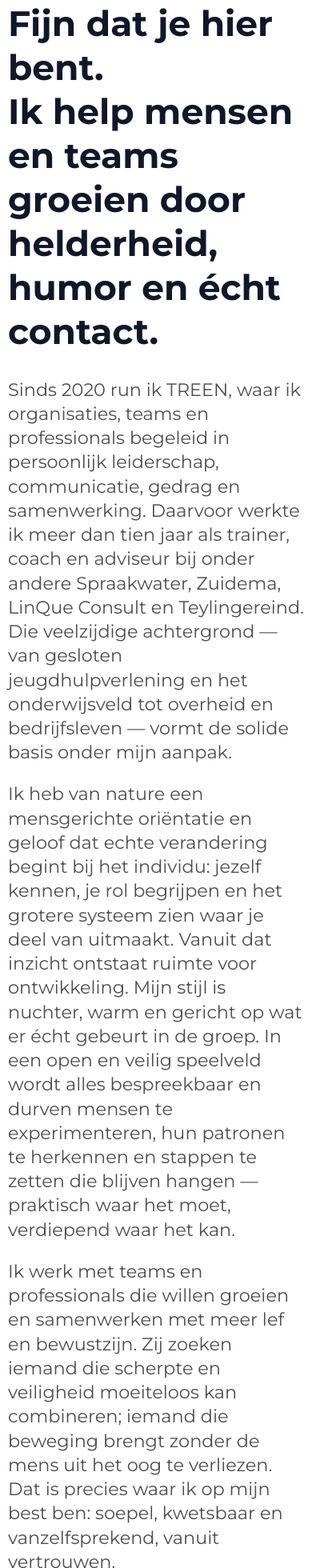
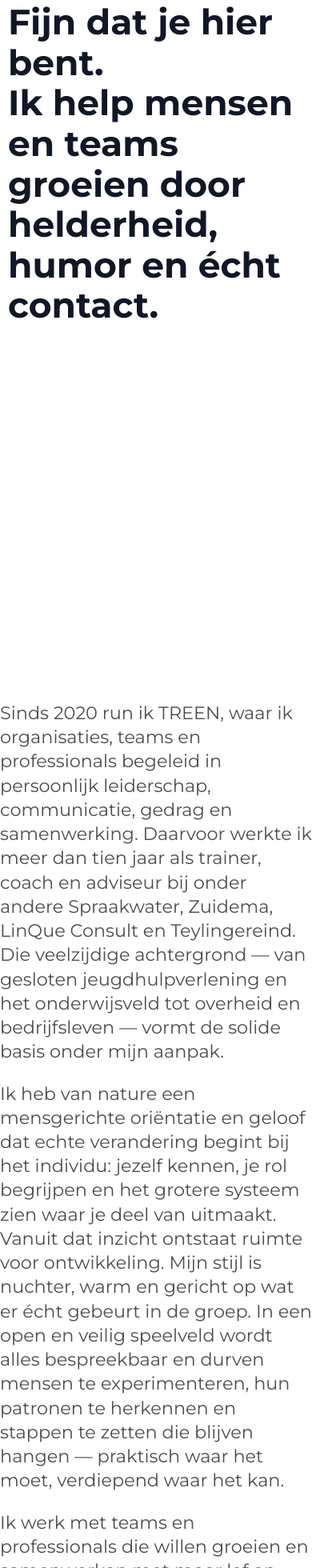
Before and after one commit to jonassmets/treen, a Next.js app: page / in a window 390 px wide. Shown: the part 40-2000 px from the top of the page at 80% size. Built offline with nearby package versions, Linux system fonts and the light colour scheme.

Commit message:
feat: introduce separate mobile-specific hero .

```diff
--- a/app/components/HeroSection.tsx
+++ b/app/components/HeroSection.tsx
@@ -12,6 +12,7 @@ const HERO_PARAGRAPHS = [
 export function HeroSection() {
   const signatureRef = useRef<HTMLDivElement | null>(null);
   const scrollRevealRefs = useRef<(HTMLDivElement | null)[]>([]);
+  const paragraphRefs = useRef<(HTMLParagraphElement | null)[]>([]);
   const signatureFrameRef = useRef<number | null>(null);
   const signatureBaseScrollRef = useRef<number | null>(null);
 
@@ -94,7 +95,33 @@ export function HeroSection() {
     };
   }, []);
 
+  useEffect(() => {
+    // Mobile paragraph lazy-load animation
+    if (typeof window === 'undefined' || window.innerWidth > 768) return;
+
+    const paragraphs = paragraphRefs.current.filter((el): el is HTMLParagraphElement => Boolean(el));
+    if (paragraphs.length === 0) return undefined;
+
+    const observer = new IntersectionObserver(
+      (entries) => {
+        entries.forEach((entry) => {
+          if (entry.isIntersecting) {
+            entry.target.classList.add('is-visible');
+          }
+        });
+      },
+      { threshold: 0.1, rootMargin: '0px 0px -50px 0px' }
+    );
+
+    paragraphs.forEach((el) => observer.observe(el));
+
+    return () => {
+      observer.disconnect();
+    };
+  }, []);
+
   return (
+    <>
       <section className="hero-section w-full flex items-center justify-center" style={{
         minHeight: 'max(100svh, 720px)',
         padding: 'clamp(32px, 5vh, 60px) 0',
@@ -116,20 +143,25 @@ export function HeroSection() {
             gap: 'clamp(24px, 3.5vh, 40px)'
           }}
         >
-        {/* Hero Title */}
+          {/* Hero Title - Fullscreen on mobile */}
           <h1 className="hero-title font-bold text-gray-900 text-left" style={{ fontWeight: 700 }}>
             Fijn dat je hier bent.<br />
+            <span className="hero-tagline-second-line">
               Ik help mensen en teams groeien door helderheid, humor en écht contact.
+            </span>
           </h1>
 
-        {/* Three Column Layout */}
+          {/* Paragraphs - Hidden initially on mobile */}
           <div className="hero-columns-wrapper">
             <div className="hero-columns scroll-reveal" data-speed="0.16" ref={(el) => { scrollRevealRefs.current[0] = el; }}>
               {HERO_PARAGRAPHS.map((paragraph, idx) => (
-              <p key={`hero-paragraph-${idx}`} className="hero-paragraph">{paragraph}</p>
+                <p
+                  key={`hero-paragraph-${idx}`}
+                  className="hero-paragraph"
+                >{paragraph}</p>
               ))}
               <div className="signature-stack">
-              <div className="mobile-signature">
+                <div className="mobile-signature mobile-hidden">
                   <Image
                     src="/signature.png"
                     alt="Handtekening van Joris"
@@ -162,5 +194,35 @@ export function HeroSection() {
           </div>
         </div>
       </section>
+
+      {/* Mobile-only paragraph section */}
+      <section
+        className="mobile-paragraph-section w-full"
+        style={{
+          scrollSnapAlign: 'start',
+          scrollSnapStop: 'always'
+        }}
+      >
+        <div className="w-full px-6" style={{ maxWidth: '979px', margin: '0 auto', paddingTop: '48px', paddingBottom: '48px' }}>
+          {HERO_PARAGRAPHS.map((paragraph, idx) => (
+            <p
+              key={`mobile-paragraph-${idx}`}
+              className="hero-paragraph mobile-lazy-paragraph"
+              ref={(el) => { paragraphRefs.current[idx] = el; }}
+            >{paragraph}</p>
+          ))}
+          <div className="mobile-signature" style={{ marginTop: '-20px' }}>
+            <Image
+              src="/signature.png"
+              alt="Handtekening van Joris"
+              width={256}
+              height={120}
+              style={{ width: '100%', height: 'auto', display: 'block' }}
+              priority
+            />
+          </div>
+        </div>
+      </section>
+    </>
   );
 }
--- a/app/globals.css
+++ b/app/globals.css
@@ -93,6 +93,14 @@ body {
   height: 240vh;
   overflow: hidden;
   background: white;
+}
+
+.mobile-paragraph-section {
+  display: none;
+}
+
+.mobile-hidden {
+  display: none;
 }
 
 .float-item {
@@ -192,6 +200,10 @@ body {
 }
 
 @media (min-width: 769px) {
+
+  .mobile-paragraph-section {
+    display: none !important;
+  }
 
   .hero-section,
   .profile-section,
@@ -316,25 +328,46 @@ body {
 
   .hero-section {
     min-height: 100vh !important;
-    height: auto !important;
-    padding: 24px 0;
-    align-items: flex-start !important;
+    height: 100vh !important;
+    padding: 0;
+    align-items: center !important;
     justify-content: flex-start !important;
+    overflow: hidden;
   }
 
   .hero-shell {
-    height: auto;
-    justify-content: flex-start;
-    gap: 16px;
+    height: 100vh;
+    justify-content: center;
+    align-items: center;
+    gap: 0;
+    padding-top: env(safe-area-inset-top, 0px);
+    padding-bottom: env(safe-area-inset-bottom, 0px);
   }
 
   .hero-title {
-    font-size: clamp(5rem, 13vw, 6.8rem) !important;
-    line-height: 1.25 !important;
-    margin-bottom: 14px !important;
-    max-width: 20ch;
+    font-size: clamp(3.5rem, 12vw, 7rem) !important;
+    line-height: 1.15 !important;
+    margin-bottom: 0 !important;
+    max-width: 100%;
     text-align: left;
     margin-inline: 0;
+    padding: 0 !important;
+  }
+
+  .hero-tagline-second-line {
+    display: inline;
+  }
+
+  .hero-columns-wrapper {
+    display: none;
+  }
+
+  .mobile-paragraph-section {
+    display: block !important;
+    min-height: 100vh;
+    background: #ffffff;
+    padding-top: 24px;
+    padding-bottom: 24px;
   }
 
   .hero-columns {
@@ -346,6 +379,29 @@ body {
     font-size: clamp(1.4rem, 4.5vw, 1.6rem);
     line-height: 1.35;
     margin-bottom: 22px;
+  }
+
+  .mobile-lazy-paragraph {
+    opacity: 0;
+    transform: translate3d(0, 40px, 0);
+    transition: opacity 0.6s ease, transform 0.8s ease;
+  }
+
+  .mobile-lazy-paragraph.is-visible {
+    opacity: 1;
+    transform: translate3d(0, 0, 0);
+  }
+
+  .mobile-lazy-paragraph:nth-of-type(1).is-visible {
+    transition-delay: 0s;
+  }
+
+  .mobile-lazy-paragraph:nth-of-type(2).is-visible {
+    transition-delay: 0.15s;
+  }
+
+  .mobile-lazy-paragraph:nth-of-type(3).is-visible {
+    transition-delay: 0.3s;
   }
 
   .hero-grid .scroll-reveal {
@@ -474,9 +530,10 @@ body {
     margin-bottom: 18px !important;
     max-width: 52ch;
     text-align: center;
-    position: sticky;
-    top: calc(env(safe-area-inset-top, 0px) + 8px);
+    position: sticky !important;
+    top: 0 !important;
     background-color: #ffffff;
+    padding-top: calc(env(safe-area-inset-top, 0px) + 8px);
     padding-bottom: 12px;
     z-index: 10;
   }
```
Lines whose indentation alone changed are shown as unchanged.
